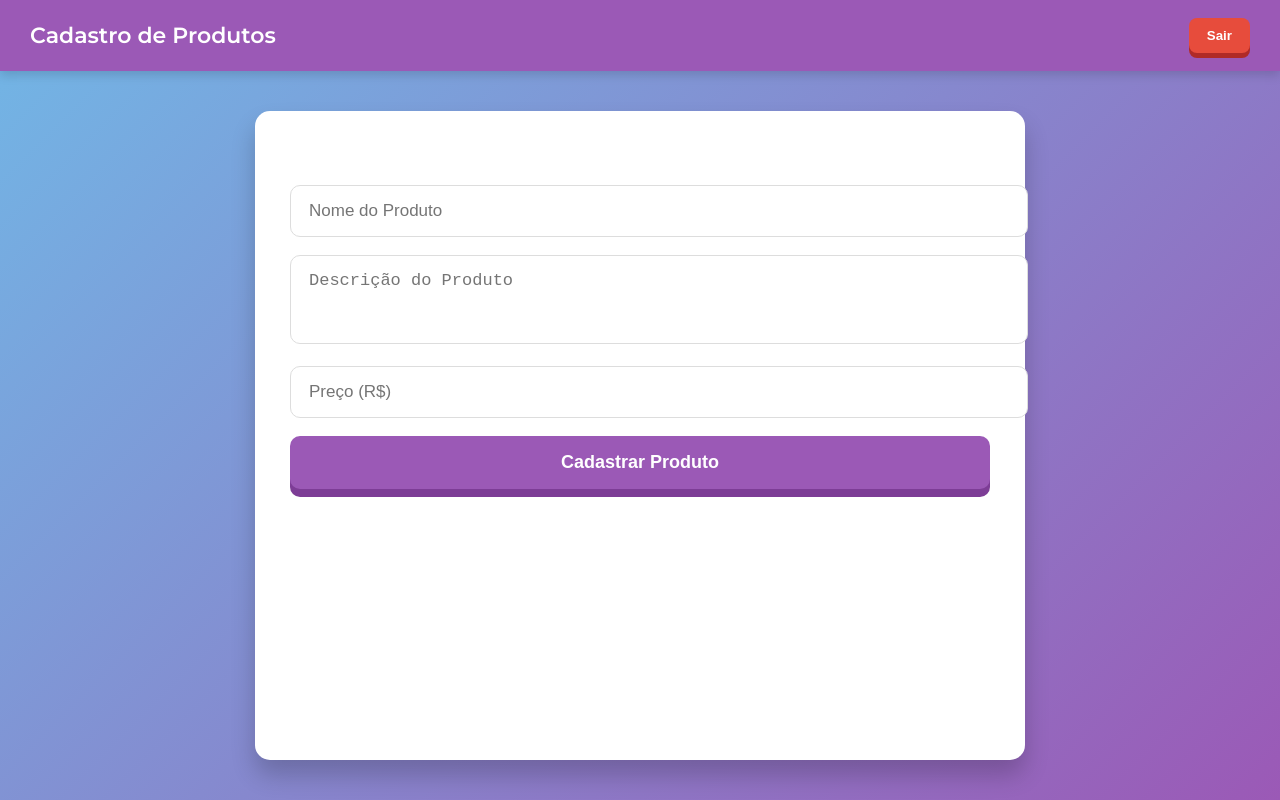
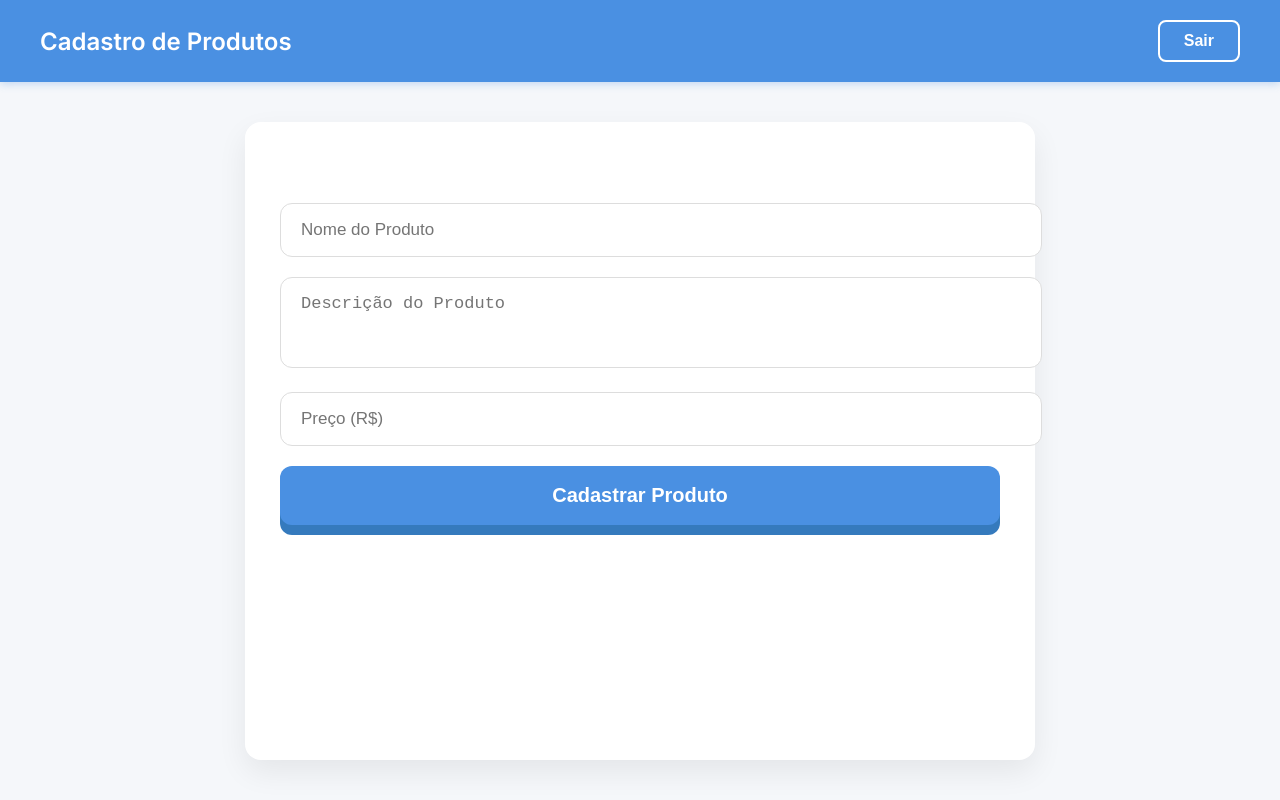
Before and after one commit to cauasalvadordesouza/Projeto-Uniasselvi-bonito, a plain HTML site: page dashboard.html in a window 1280 px wide. Drawn offline with Linux system fonts and the light colour scheme; sample sign-in values are in the browser's storage.

Commit message:
Update dashboard.html

```diff
--- a/dashboard.html
+++ b/dashboard.html
@@ -5,131 +5,143 @@
   <meta name="viewport" content="width=device-width, initial-scale=1" />
   <title>Dashboard - Cadastro de Produtos</title>
   <style>
-    @import url('https://fonts.googleapis.com/css2?family=Montserrat:wght@400;600&display=swap');
+    @import url('https://fonts.googleapis.com/css2?family=Inter:wght@400;600&display=swap');
 
     body {
-      font-family: 'Montserrat', sans-serif;
-      background: linear-gradient(135deg, #71b7e6, #9b59b6);
+      font-family: 'Inter', sans-serif;
+      background: #f5f7fa;
       margin: 0;
       min-height: 100vh;
       display: flex;
       flex-direction: column;
       color: #333;
     }
+
     header {
-      background: #9b59b6;
+      background: #4a90e2;
       color: white;
-      padding: 18px 30px;
+      padding: 20px 40px;
       display: flex;
       justify-content: space-between;
       align-items: center;
-      box-shadow: 0 4px 10px rgba(0,0,0,0.15);
       font-weight: 600;
-      font-size: 22px;
+      font-size: 24px;
+      box-shadow: 0 2px 8px rgba(74, 144, 226, 0.3);
     }
+
     button.logout {
-      background: #e74c3c;
-      border:none;
-      padding: 10px 18px;
-      color: white;
+      background: transparent;
+      border: 2px solid #fff;
+      padding: 10px 24px;
       border-radius: 8px;
       cursor: pointer;
       font-weight: 600;
-      transition: background-color 0.3s ease;
-      box-shadow: 0 5px #b02a27;
+      color: white;
+      transition: all 0.3s ease;
+      font-size: 16px;
     }
     button.logout:hover {
-      background: #b02a27;
-      box-shadow: 0 3px #7a1c1a;
+      background: white;
+      color: #4a90e2;
+      border-color: #4a90e2;
+      box-shadow: 0 4px 10px rgba(74, 144, 226, 0.4);
     }
 
     main {
-      background: #fff;
-      max-width: 700px;
+      background: white;
+      max-width: 720px;
       margin: 40px auto;
       padding: 30px 35px;
-      border-radius: 15px;
-      box-shadow: 0 15px 25px rgba(0,0,0,0.2);
+      border-radius: 16px;
+      box-shadow: 0 12px 30px rgba(0,0,0,0.07);
       flex-grow: 1;
-      animation: fadeInUp 0.8s ease forwards;
       opacity: 0;
+      animation: fadeInUp 0.8s forwards;
     }
+
     input, textarea {
       width: 100%;
-      padding: 15px 18px;
-      margin-bottom: 18px;
-      border: 1.8px solid #ddd;
-      border-radius: 10px;
+      padding: 16px 20px;
+      margin-bottom: 20px;
+      border: 1.5px solid #ddd;
+      border-radius: 12px;
       font-size: 17px;
       font-weight: 500;
       outline: none;
       transition: border-color 0.3s ease, box-shadow 0.3s ease;
       resize: none;
+      color: #444;
     }
     input:focus, textarea:focus {
-      border-color: #9b59b6;
-      box-shadow: 0 0 10px #9b59b6;
+      border-color: #4a90e2;
+      box-shadow: 0 0 8px #4a90e2;
     }
+
     button.submit {
-      background: #9b59b6;
+      background: #4a90e2;
       color: white;
       border: none;
-      padding: 16px;
-      border-radius: 10px;
+      padding: 18px;
+      border-radius: 12px;
       cursor: pointer;
-      font-size: 18px;
-      font-weight: 600;
+      font-size: 20px;
+      font-weight: 700;
       width: 100%;
-      box-shadow: 0 8px #7d3d96;
+      box-shadow: 0 10px #357ABD;
       transition: background-color 0.3s ease, box-shadow 0.3s ease;
     }
     button.submit:hover {
-      background: #7d3d96;
-      box-shadow: 0 5px #5e2d6e;
+      background: #357ABD;
+      box-shadow: 0 6px #2a5d8f;
     }
+
     .msg {
-      margin-bottom: 20px;
-      color: #e74c3c;
+      margin-bottom: 25px;
       font-weight: 700;
       text-align: center;
-      min-height: 24px;
+      min-height: 26px;
       transition: color 0.3s ease;
+      color: #e74c3c;
     }
     .msg.success {
       color: #27ae60;
     }
+
     table {
       width: 100%;
-      border-collapse: collapse;
-      margin-top: 25px;
-      border-radius: 15px;
-      overflow: hidden;
-      box-shadow: 0 0 15px rgba(0,0,0,0.1);
+      border-collapse: separate;
+      border-spacing: 0 10px;
+      margin-top: 30px;
     }
     th, td {
-      padding: 14px 18px;
-      border-bottom: 1px solid #eee;
+      padding: 15px 20px;
       text-align: left;
       font-weight: 500;
       color: #555;
+      background: #f9fbfd;
+      border-radius: 12px;
     }
     th {
-      background: #f9f9f9;
       font-weight: 600;
+      background: transparent;
+      color: #4a90e2;
+      padding-left: 10px;
+      font-size: 16px;
     }
-    tr:last-child td {
-      border-bottom: none;
+    tr td:first-child {
+      font-weight: 600;
+      color: #333;
     }
 
     /* Animações */
     @keyframes fadeInUp {
+      from {
+        opacity: 0;
+        transform: translateY(25px);
+      }
       to {
         opacity: 1;
         transform: translateY(0);
-      }
-      from {
-        opacity: 0;
-        transform: translateY(30px);
       }
     }
   </style>
```
